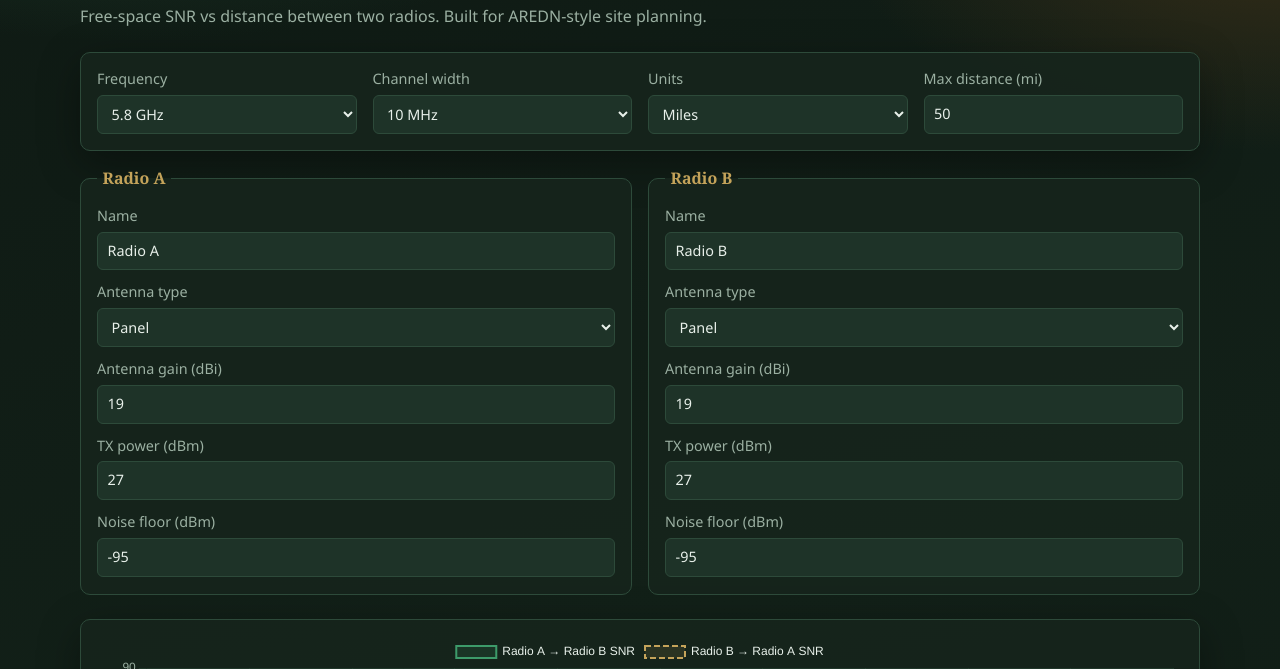
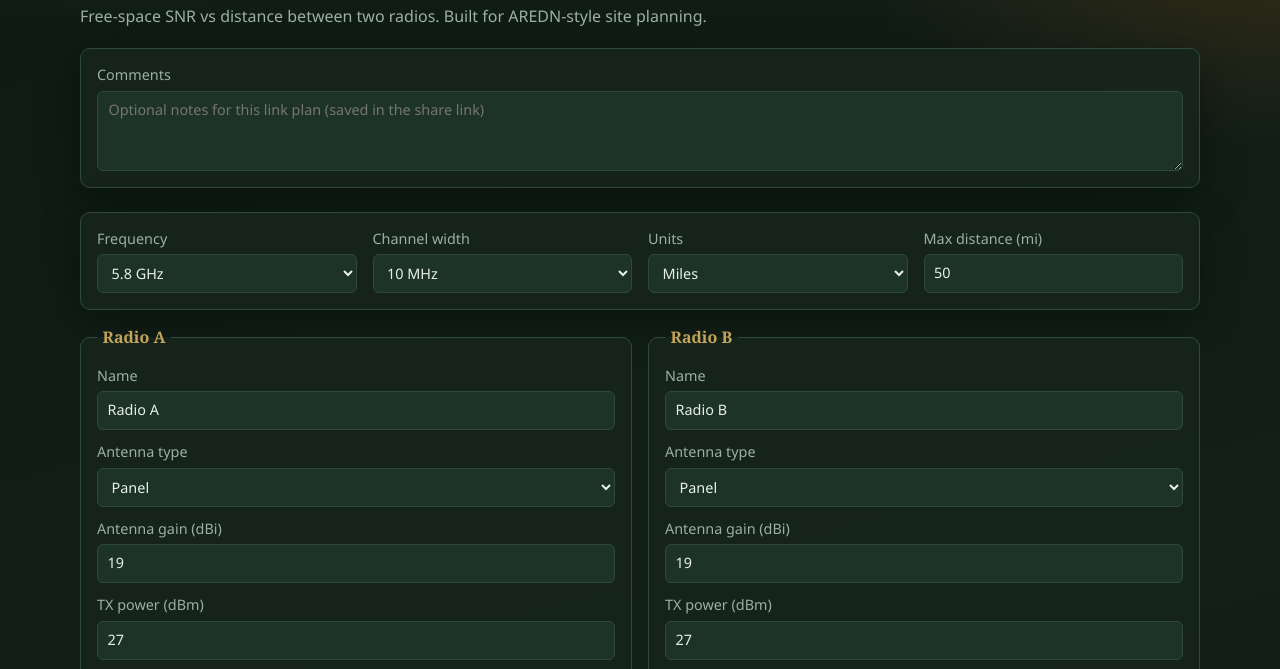
Before and after one commit to K1RKS/SNR_Calculator, a plain HTML site: page index.html in a window 1280 px wide. Shown: the part 99-768 px from the top of the page. Drawn offline with Linux system fonts and the light colour scheme.

Commit message:
Add shareable Comments field under the title.
Optional notes sit in their own block and encode as c= in the share URL hash.

Co-authored-by: Cursor <cursoragent@cursor.com>

```diff
--- a/css/app.css
+++ b/css/app.css
@@ -71,6 +71,33 @@ body {
   margin: 0.5rem 0 0;
   color: var(--muted);
   max-width: 40rem;
+}
+
+.comments-block {
+  margin-top: 1.25rem;
+  padding: 1rem;
+  background: var(--panel);
+  border: 1px solid var(--line);
+  border-radius: var(--radius);
+  box-shadow: var(--shadow);
+}
+
+.comments-field textarea {
+  width: 100%;
+  min-height: 4.5rem;
+  resize: vertical;
+  padding: 0.55rem 0.65rem;
+  border: 1px solid var(--line);
+  border-radius: 6px;
+  background: var(--bg2);
+  color: var(--ink);
+  font: inherit;
+  line-height: 1.4;
+}
+
+.comments-field textarea:focus {
+  outline: 2px solid var(--accent);
+  outline-offset: 1px;
 }
 
 .controls,
--- a/index.html
+++ b/index.html
@@ -13,6 +13,13 @@
       <h1>SNR Calculator</h1>
       <p class="tagline">Free-space SNR vs distance between two radios. Built for AREDN-style site planning.</p>
     </header>
+
+    <section class="comments-block" aria-label="Comments">
+      <label class="field comments-field">
+        <span>Comments</span>
+        <textarea id="comments" rows="3" maxlength="500" placeholder="Optional notes for this link plan (saved in the share link)"></textarea>
+      </label>
+    </section>
 
     <section class="controls" aria-label="Link parameters">
       <div class="control-grid shared">
--- a/js/app.js
+++ b/js/app.js
@@ -5,6 +5,7 @@
   var State = window.SNRCalcState;
 
   var els = {
+    comments: document.getElementById("comments"),
     freqPreset: document.getElementById("freq-preset"),
     freqCustomWrap: document.getElementById("freq-custom-wrap"),
     freqCustom: document.getElementById("freq-custom"),
@@ -67,12 +68,14 @@
       channelWidthMHz: Number(els.channelWidth.value),
       maxDistance: Number(els.maxDistance.value),
       readoutDistance: Number(els.readoutDistance.value),
+      comments: State.sanitizeComments(els.comments.value),
       radioA: radioFromPanel(els.radioA, "Radio A"),
       radioB: radioFromPanel(els.radioB, "Radio B")
     };
   }
 
   function applyState(state) {
+    els.comments.value = state.comments || "";
     els.freqPreset.value = state.frequencyPreset;
     els.freqCustom.value = state.frequencyMHz;
     syncCustomFreqVisibility();
@@ -359,6 +362,7 @@
   }
 
   function bind() {
+    els.comments.addEventListener("input", refresh);
     els.freqPreset.addEventListener("change", function () {
       if (els.freqPreset.value !== "custom") {
         els.freqCustom.value = els.freqPreset.value;
--- a/js/state.js
+++ b/js/state.js
@@ -6,6 +6,7 @@
   "use strict";
 
   var MAX_NAME_LEN = 48;
+  var MAX_COMMENTS_LEN = 500;
 
   var KEYS = [
     "f",
@@ -14,6 +15,7 @@
     "bw",
     "max",
     "rd",
+    "c",
     "a_name",
     "a_type",
     "a_g",
@@ -34,6 +36,7 @@
       channelWidthMHz: 10,
       maxDistance: 50,
       readoutDistance: 10,
+      comments: "",
       radioA: {
         name: "Radio A",
         antennaType: "panel",
@@ -70,14 +73,27 @@
     return s || fallback;
   }
 
+  function sanitizeComments(value) {
+    var s = String(value == null ? "" : value)
+      .replace(/[\u0000-\u0008\u000b\u000c\u000e-\u001f\u007f]/g, "");
+    if (s.length > MAX_COMMENTS_LEN) {
+      s = s.slice(0, MAX_COMMENTS_LEN);
+    }
+    return s;
+  }
+
   function encode(state) {
     var p = new URLSearchParams();
+    var comments = sanitizeComments(state.comments);
     p.set("f", String(round(state.frequencyMHz, 4)));
     p.set("fp", state.frequencyPreset || "custom");
     p.set("u", state.units === "km" ? "km" : "mi");
     p.set("bw", String(round(state.channelWidthMHz, 2)));
     p.set("max", String(round(state.maxDistance, 4)));
     p.set("rd", String(round(state.readoutDistance, 4)));
+    if (comments) {
+      p.set("c", comments);
+    }
     p.set("a_name", sanitizeName(state.radioA.name, "Radio A"));
     p.set("a_type", state.radioA.antennaType);
     p.set("a_g", String(round(state.radioA.gain, 2)));
@@ -123,6 +139,7 @@
       channelWidthMHz: bw,
       maxDistance: Math.max(maxD, 0),
       readoutDistance: Math.max(rd, 0),
+      comments: sanitizeComments(p.has("c") ? p.get("c") : ""),
       radioA: {
         name: sanitizeName(p.get("a_name"), base.radioA.name),
         antennaType: p.get("a_type") || base.radioA.antennaType,
@@ -147,8 +164,10 @@
 
   global.SNRCalcState = {
     MAX_NAME_LEN: MAX_NAME_LEN,
+    MAX_COMMENTS_LEN: MAX_COMMENTS_LEN,
     defaultState: defaultState,
     sanitizeName: sanitizeName,
+    sanitizeComments: sanitizeComments,
     encode: encode,
     decode: decode,
     shareUrl: shareUrl
```
Also changed, not shown: 1 other file.
